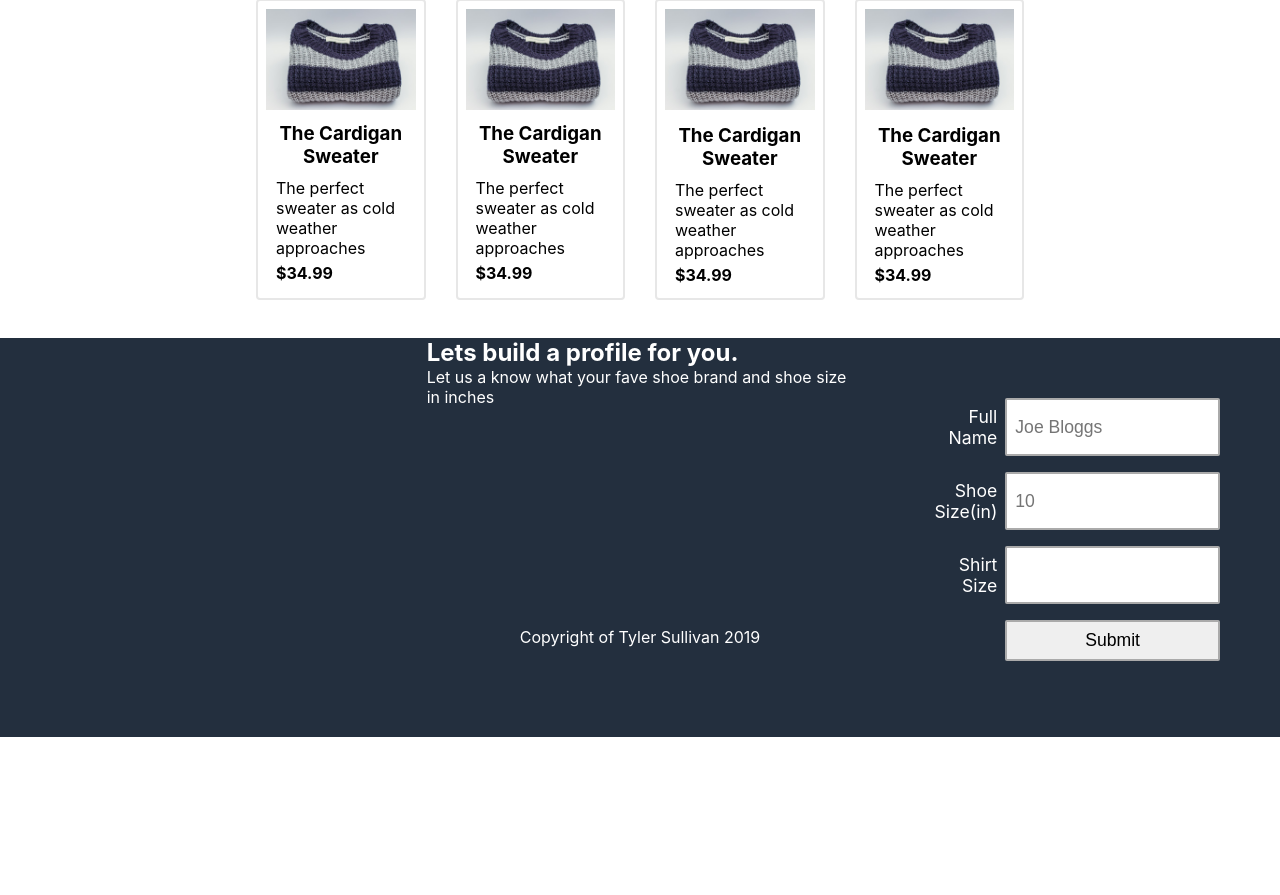
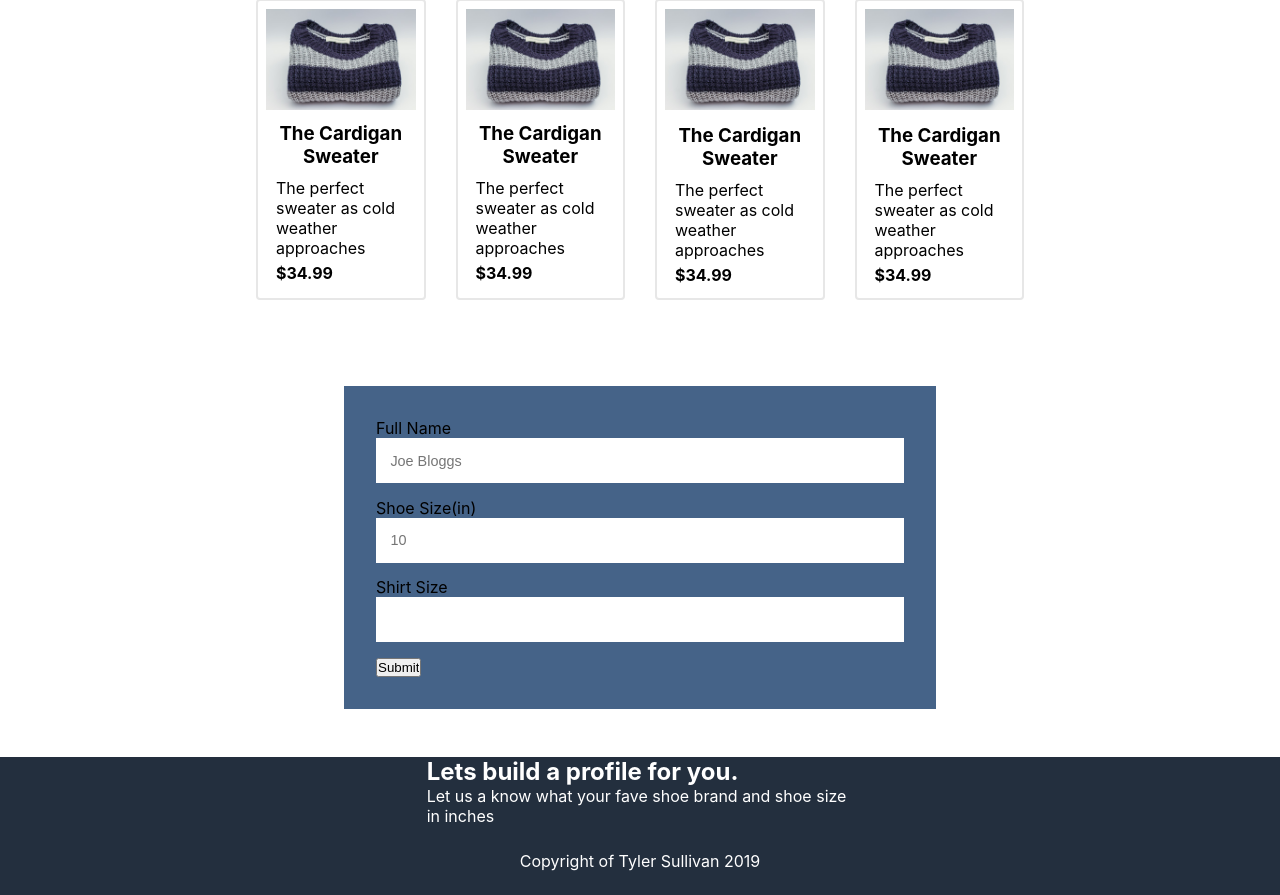
Before and after one commit to tylersullivan21/DIG3134, a PHP site: page /inventory.html in a window 1280 px wide. Shown: the part 1398-2293 px from the top of the page. Before the commit the page ends 2135 px from the top, so only its background shows below. Run offline with PHP 8.4, Linux system fonts and the light colour scheme.

Commit message:
changed the profile form to outside of footer

```diff
--- a/project 1/css/inventory.css
+++ b/project 1/css/inventory.css
@@ -65,7 +65,7 @@
   .main-content{
       grid-area: main-content;
       display: grid;
-      grid-template-rows: repeat(7,auto);
+      grid-template-rows: repeat(8,auto);
       grid-template-areas:
       "hero-img"
       "shoe-head"
@@ -73,7 +73,8 @@
       "camera-head"
       "camera-cards"
       "clothes-head"
-      "clothes-cards";
+      "clothes-cards"
+      "profile-form";
 
 
   }
@@ -251,39 +252,53 @@
     grid-area: footer-form-text;
     grid-column: 2/3;
     color: white;
+  }.profile-form{
+    width: 37em;
+    margin: 3em auto;
+    background-color: #456388;
+    padding: 2em;
     }
-.profile-form{
-  grid-area: profile-form;
+    .intro{
+       margin-bottom: 2em;
        color: white;
-  grid-row: 1/3;
-  margin: 60px;
     }
-#form {
-  max-width: 700px;
-  padding: 2rem;
-  box-sizing: border-box;
+    .intro h1{
+      text-align: center;
+      margin-bottom: 0.6em;
+      color: white;
+    }
+    .intro h2{
+      text-align: center;
+      font-size: 1.3;
+      color: white;
+    }
+    .section-form label{
+      color: white;
+    }
+    input[type=text] {
+      height: 45px;
     }
 
-.form-field {
-  display: flex;
-  margin: 0 0 1rem 0;
+    input[type=text], textarea {
+      width: 100%;
+      margin-bottom: 1em;
+      font-size: .9em;
+      font-weight: 300;
+      padding: .5em 1em;
+      border: none;
+      color: #555555;
+      font-weight: 300;
     }
-label, input {
-  width: 70%;
-  padding: 0.5rem;
-  box-sizing: border-box;
-  justify-content: space-between;
-  font-size: 1.1rem;
+    input[type=button] {
+      cursor: pointer;
+      margin: 0;
+      padding: .5em 2em;
+      background: #636363;
+      border: none;
+      color: #fff;
+      font-size: 1em;
+      font-weight: 400;
     }
-label {
-  text-align: right;
-  width: 30%;
-}
-input {
-  border: 2px solid #aaa;
-  border-radius: 2px;
-}
-
 
   .footer-text{
     grid-column: 2/3;
```
Also changed, not shown: project 1/css/form.css (+7 -3 lines), project 1/inventory.html (+20 -18 lines). Lines whose indentation alone changed are shown as unchanged.
